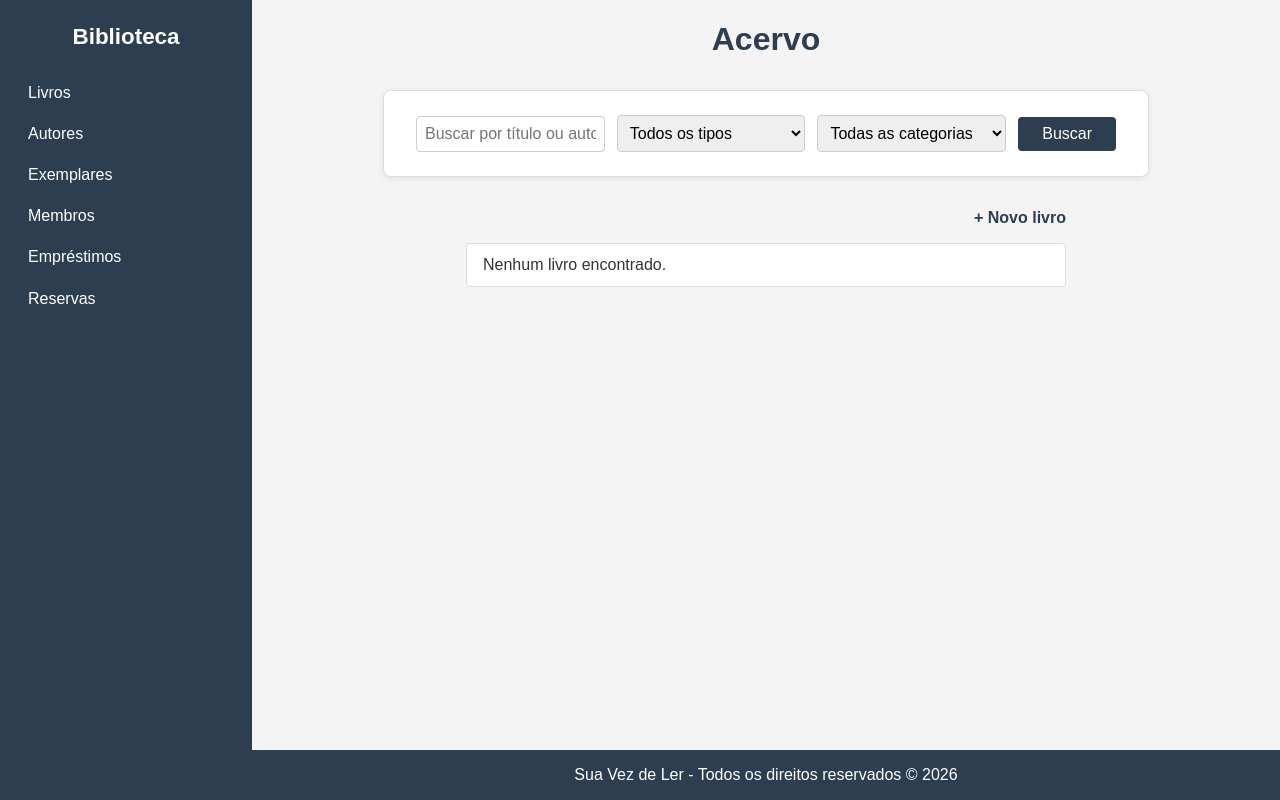
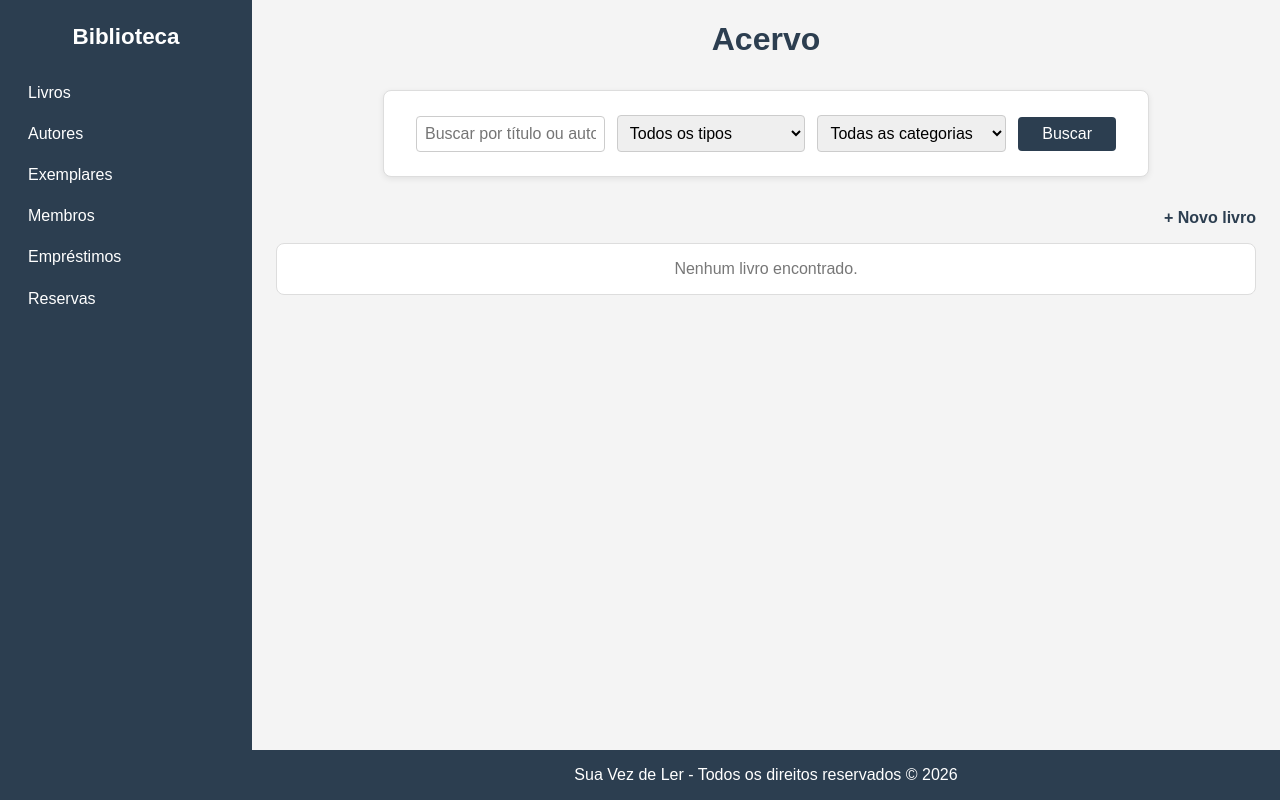
Before and after one commit to cristian-univassouras/fullstack-job-p1, a Django app: page /livros/ in a window 1280 px wide. Run offline with Django 5.2, Linux system fonts and the light colour scheme; data that the repository does not hold is empty.

Commit message:
converte listagens de linha vertical para grid de cards

```diff
--- a/acervo/static/acervo/style.css
+++ b/acervo/static/acervo/style.css
@@ -86,22 +86,73 @@ h1 {
 
 ul {
     list-style: none;
-    max-width: 600px;
-    margin: 0 auto;
-    padding: 0 1rem;
+    margin: 0;
+    padding: 0 1.5rem 1.5rem;
+    display: grid;
+    grid-template-columns: repeat(auto-fill, minmax(260px, 1fr));
+    gap: 1.25rem;
+    align-items: start;
 }
 
 li {
     background-color: #fff;
     border: 1px solid #ddd;
-    border-radius: 4px;
-    padding: 0.75rem 1rem;
-    margin-bottom: 0.5rem;
+    border-radius: 8px;
+    padding: 1rem 1.25rem;
+    box-shadow: 0 2px 6px rgba(0, 0, 0, 0.06);
+    transition: transform 0.15s ease, box-shadow 0.15s ease;
+}
+
+li:hover {
+    transform: translateY(-2px);
+    box-shadow: 0 6px 14px rgba(0, 0, 0, 0.1);
+}
+
+li:only-child {
+    grid-column: 1 / -1;
+    text-align: center;
+    color: #777;
+    box-shadow: none;
+}
+
+li:only-child:hover {
+    transform: none;
+    box-shadow: none;
 }
 
 li .meta {
+    display: block;
     color: #777;
     font-size: 0.85rem;
+    margin: 0.35rem 0;
+}
+
+li a {
+    color: #2c3e50;
+    text-decoration: none;
+    font-size: 0.9rem;
+    margin-right: 0.75rem;
+}
+
+li a:hover {
+    text-decoration: underline;
+}
+
+li form {
+    max-width: none;
+    margin: 0.75rem 0 0;
+    padding: 0;
+    background: none;
+    border: none;
+    box-shadow: none;
+}
+
+li form button {
+    display: inline-block;
+    width: auto;
+    padding: 0.4rem 1rem;
+    font-size: 0.85rem;
+    margin-top: 0;
 }
 
 form.busca {
@@ -127,8 +178,8 @@ form.busca button {
 
 .botao-novo {
     display: block;
-    max-width: 600px;
-    margin: 0 auto 1rem;
+    margin: 0 0 1rem;
+    padding: 0 1.5rem;
     text-align: right;
     color: #2c3e50;
     font-weight: bold;
```
